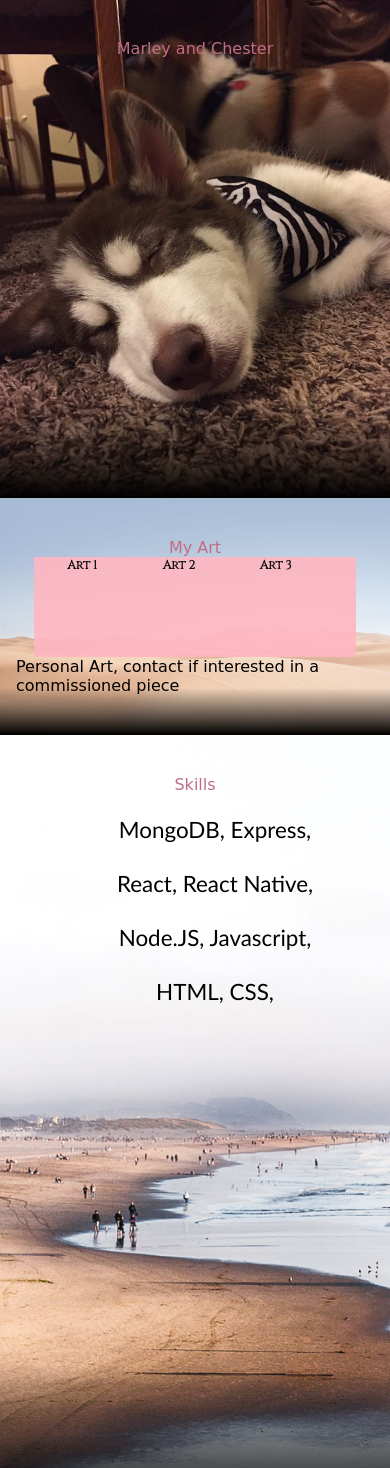
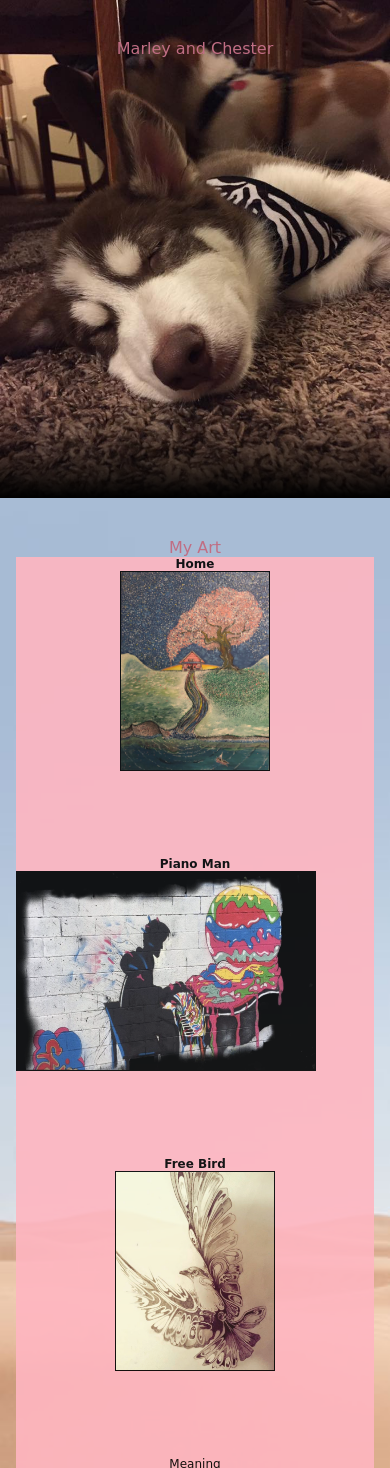
Before and after one commit to Fin23/Responsive-Portfolio, a PHP site: page / in a window 390 px wide. Shown: the part 746-2214 px from the top of the page. Run offline with PHP 8.4, Linux system fonts and the light colour scheme; some libraries are stand-ins or nearby versions; some web fonts are replaced.

Commit message:
pics and art and mobile

```diff
--- a/public/css/demo2.css
+++ b/public/css/demo2.css
@@ -65,7 +65,7 @@
 #proPic img{
 
 	height: 200px;
-	width:125px;
+	width:155px;
 }
 
 #content-4 {
--- a/public/css/grid.css
+++ b/public/css/grid.css
@@ -179,7 +179,7 @@
 
 .projectRow {
 	width: 90%;
-	height:100px;
+	/* height:100px; */
 	background:lightpink;
 	opacity:90%;
 	clear: both; /* Clear creates new styles for the next row */
--- a/public/css/index.css
+++ b/public/css/index.css
@@ -80,8 +80,10 @@ sub{
 }
 img{
     border:0;
-    margin-left:25px;
+    /* margin-left:25px; */
     border:solid 1px black;
+    height: inherit;
+    width:inherit;
 }
 svg:not(:root){
     overflow:hidden;
@@ -256,6 +258,21 @@ li:hover {
     text-align: center;
     font-size:1.4em;
 }
+.box{
+    height:200px;
+    /* width:175px; */
+}
+@media screen and (max-width:850px) {
+    .column{
+      width:100%; /* The width is 100%, when the viewport is 800px or smaller */
+    }
+    .projectRow{
+        width:100%;
+        height:100%;
+    }
+    #PM{
+        width:300px!important;
+    }
 /* .row {
 	width: 100%;
 	clear: both; Clear creates new styles for the next row
--- a/public/index.html
+++ b/public/index.html
@@ -143,15 +143,18 @@
 				<h2 class="content__title">My Art</h2>
 
 				<div class = "projectRow"> <strong>
-					<div class = "column">  <a href="#">Art 1 </a> </div>
+					<div class = "column">Home <div class="box"><img src="./img/home.jpg"></div>   </div>
 
-					<div class = "column"> <a href="#">Art 2 </a> </div>
+					<div class = "column">Piano Man <div class="box" id="PM"><img src="./img/pianoMan.jpg"></div> </div>
 
-					<div class = "column"><a href="#">Art 3</a> </div>
+					<div class = "column">Free Bird<div class="box"><img src="./img/bird.jpg"></div> </div>
+
 
 
 										</strong>
 										</div>
+										<div class = "projectRow"> <div class = "column">Meaning<div class="box"><img src="./img/thinking.jpg.png"></div> </div></div>
+
 										<span class="grim__item-desc"> Personal Art, contact if interested in a commissioned piece</span>
 					<!-- <div class="content__subtitle">Adventure Awaits</div>
 					<div class="row1"><strong><a href="./projects/azmodaious2/Solved/app/public/view.html">Azmodaious</a> </strong></div> -->
```
Also changed, not shown: public/img/bird.jpg (added), public/img/cheech.jpg (added), public/img/drips.jpg (added), public/img/home.jpg (added), public/img/monstar.jpg (added), public/img/pianoMan.jpg (added), public/img/skull.jpg (added), 1 other file.
